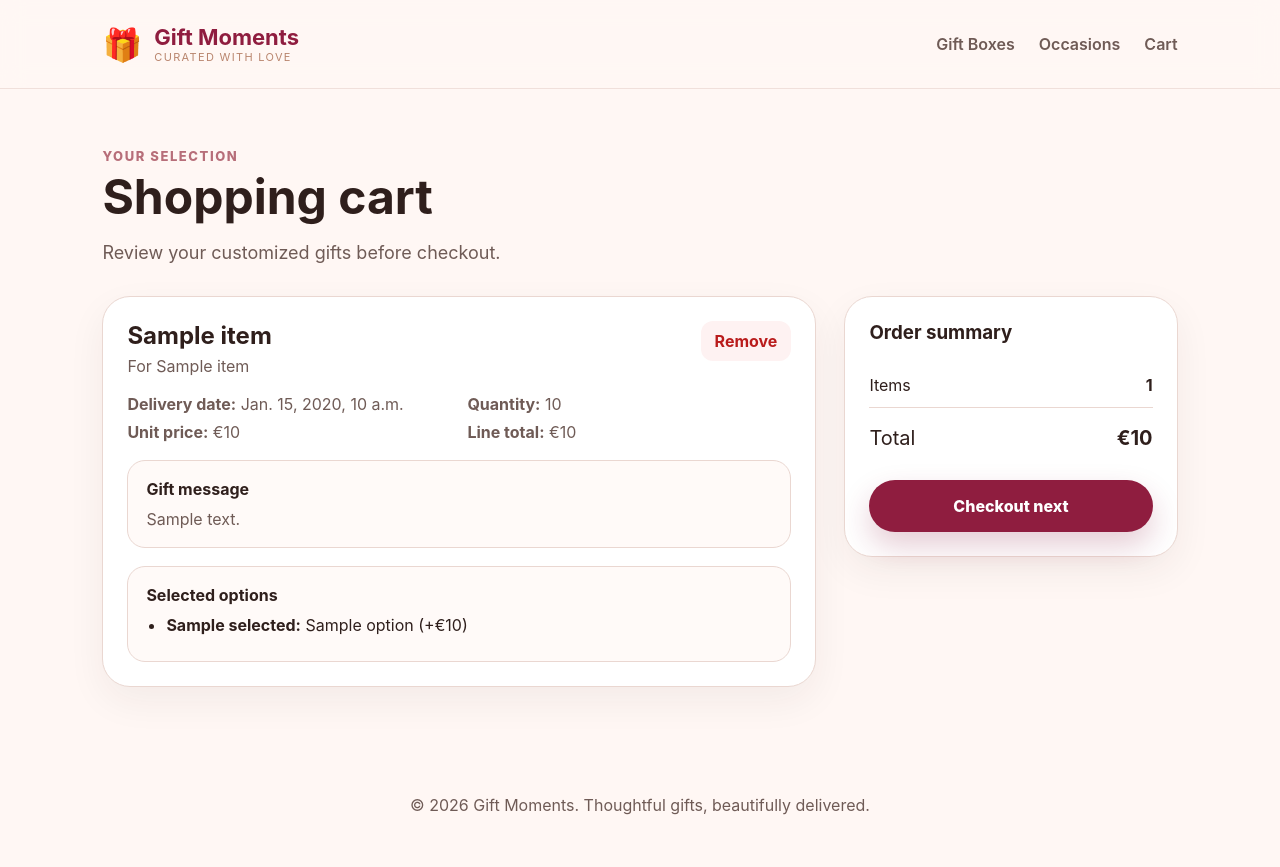
After one commit to bkocii/gift-moments, a Django app: template templates/orders/cart.html in a window 1280 px wide. The commit adds this page. Run offline with Django 3.2, Linux system fonts and the light colour scheme; the template is opened without the code that fills it: most values are stand-ins (such as "Sample title", 1, 10 or a date in 2020).

Commit message:
Add session cart and cart page

```diff
--- a/config/urls.py
+++ b/config/urls.py
@@ -9,6 +9,7 @@ urlpatterns = [
     path("admin/", admin.site.urls),
     path("", home, name="home"),
     path("", include("catalog.urls")),
+    path("", include("orders.urls")),
 ]
 
 if settings.DEBUG:
--- a/static/css/site.css
+++ b/static/css/site.css
@@ -767,3 +767,153 @@ a {
         flex-direction: column;
     }
 }
+
+.cart-page {
+    padding: 56px 8%;
+}
+
+.cart-layout {
+    display: grid;
+    grid-template-columns: minmax(0, 1.5fr) minmax(280px, 0.7fr);
+    gap: 28px;
+    align-items: start;
+}
+
+.cart-items {
+    display: grid;
+    gap: 22px;
+}
+
+.cart-card {
+    background: white;
+    border: 1px solid var(--border);
+    border-radius: 28px;
+    padding: 24px;
+    box-shadow: 0 14px 38px rgba(47, 31, 28, 0.06);
+}
+
+.cart-card-head {
+    display: flex;
+    justify-content: space-between;
+    gap: 16px;
+    align-items: start;
+}
+
+.cart-card-head h3 {
+    margin: 0 0 6px;
+    font-size: 24px;
+}
+
+.cart-card-head p {
+    margin: 0;
+    color: var(--muted);
+}
+
+.remove-btn {
+    border: 0;
+    background: #fef2f2;
+    color: #b91c1c;
+    padding: 10px 14px;
+    border-radius: 12px;
+    font: inherit;
+    font-weight: 700;
+    cursor: pointer;
+}
+
+.cart-meta {
+    display: grid;
+    grid-template-columns: repeat(2, minmax(0, 1fr));
+    gap: 8px 16px;
+    margin-top: 18px;
+    color: var(--muted);
+}
+
+.cart-meta p {
+    margin: 0;
+}
+
+.cart-message-box,
+.cart-options {
+    margin-top: 18px;
+    padding: 18px;
+    border-radius: 18px;
+    background: #fffaf8;
+    border: 1px solid var(--border);
+}
+
+.cart-message-box strong,
+.cart-options h4 {
+    display: block;
+    margin: 0 0 10px;
+}
+
+.cart-message-box p {
+    margin: 0;
+    color: var(--muted);
+}
+
+.cart-options ul {
+    margin: 0;
+    padding-left: 20px;
+}
+
+.cart-options li {
+    margin: 8px 0;
+}
+
+.cart-summary {
+    background: white;
+    border: 1px solid var(--border);
+    border-radius: 28px;
+    padding: 24px;
+    box-shadow: 0 14px 38px rgba(47, 31, 28, 0.06);
+    position: sticky;
+    top: 100px;
+}
+
+.cart-summary h3 {
+    margin-top: 0;
+}
+
+.summary-row {
+    display: flex;
+    justify-content: space-between;
+    gap: 16px;
+    padding: 12px 0;
+    border-bottom: 1px solid var(--border);
+}
+
+.summary-row.total {
+    font-size: 20px;
+    border-bottom: 0;
+    padding-top: 18px;
+}
+
+.summary-btn {
+    width: 100%;
+    margin-top: 18px;
+}
+
+@media (max-width: 900px) {
+    .cart-page {
+        padding: 40px 6%;
+    }
+
+    .cart-layout {
+        grid-template-columns: 1fr;
+    }
+
+    .cart-summary {
+        position: static;
+    }
+}
+
+@media (max-width: 640px) {
+    .cart-meta {
+        grid-template-columns: 1fr;
+    }
+
+    .cart-card-head {
+        flex-direction: column;
+    }
+}
--- a/templates/base.html
+++ b/templates/base.html
@@ -19,9 +19,9 @@
         </a>
 
         <nav class="site-nav">
-            <a href="#">Gift Boxes</a>
-            <a href="#">Build Your Own</a>
-            <a href="#">Occasions</a>
+            <a href="{% url 'home' %}#gift-boxes">Gift Boxes</a>
+            <a href="{% url 'home' %}#gift-boxes">Occasions</a>
+            <a href="{% url 'orders:cart' %}">Cart</a>
         </nav>
     </header>
 
--- /dev/null
+++ b/templates/orders/cart.html
@@ -0,0 +1,104 @@
+{% extends "base.html" %}
+
+{% block title %}Your Cart | Gift Moments{% endblock %}
+
+{% block content %}
+<section class="cart-page">
+    <div class="section-header">
+        <span class="eyebrow">Your selection</span>
+        <h2>Shopping cart</h2>
+        <p>Review your customized gifts before checkout.</p>
+    </div>
+
+    {% if cart_items %}
+        <div class="cart-layout">
+            <div class="cart-items">
+                {% for item in cart_items %}
+                    <article class="cart-card">
+                        <div class="cart-card-head">
+                            <div>
+                                <h3>{{ item.name }}</h3>
+                                <p>For {{ item.recipient_name }}</p>
+                            </div>
+
+                            <form method="post" action="{% url 'orders:cart_remove' forloop.counter0 %}">
+                                {% csrf_token %}
+                                <button type="submit" class="remove-btn">Remove</button>
+                            </form>
+                        </div>
+
+                        <div class="cart-meta">
+                            <p><strong>Delivery date:</strong> {{ item.delivery_date }}</p>
+                            <p><strong>Quantity:</strong> {{ item.quantity }}</p>
+                            <p><strong>Unit price:</strong> €{{ item.unit_price }}</p>
+                            <p><strong>Line total:</strong> €{{ item.line_total }}</p>
+                        </div>
+
+                        {% if item.gift_message %}
+                            <div class="cart-message-box">
+                                <strong>Gift message</strong>
+                                <p>{{ item.gift_message }}</p>
+                            </div>
+                        {% endif %}
+
+                        {% if item.selected_options %}
+                            <div class="cart-options">
+                                <h4>Selected options</h4>
+                                <ul>
+                                    {% for selected in item.selected_options %}
+                                        <li>
+                                            <strong>{{ selected.group_name }}:</strong>
+
+                                            {% if selected.is_multiple %}
+                                                <ul>
+                                                    {% for option in selected.options %}
+                                                        <li>
+                                                            {{ option.name }}
+                                                            {% if option.price_delta != "0.00" and option.price_delta != "0" %}
+                                                                ({% if option.price_delta|first != "-" %}+{% endif %}€{{ option.price_delta }})
+                                                            {% endif %}
+                                                        </li>
+                                                    {% endfor %}
+                                                </ul>
+                                            {% else %}
+                                                {% if selected.option %}
+                                                    {{ selected.option.name }}
+                                                    {% if selected.option.price_delta != "0.00" and selected.option.price_delta != "0" %}
+                                                        ({% if selected.option.price_delta|first != "-" %}+{% endif %}€{{ selected.option.price_delta }})
+                                                    {% endif %}
+                                                {% else %}
+                                                    None
+                                                {% endif %}
+                                            {% endif %}
+                                        </li>
+                                    {% endfor %}
+                                </ul>
+                            </div>
+                        {% endif %}
+                    </article>
+                {% endfor %}
+            </div>
+
+            <aside class="cart-summary">
+                <h3>Order summary</h3>
+                <div class="summary-row">
+                    <span>Items</span>
+                    <strong>{{ cart_items|length }}</strong>
+                </div>
+                <div class="summary-row total">
+                    <span>Total</span>
+                    <strong>€{{ cart_total }}</strong>
+                </div>
+
+                <a href="#" class="btn btn-primary summary-btn">Checkout next</a>
+            </aside>
+        </div>
+    {% else %}
+        <div class="empty-state">
+            <h3>Your cart is empty</h3>
+            <p>Add a curated gift box to begin your order.</p>
+            <a href="{% url 'home' %}#gift-boxes" class="btn btn-secondary">Browse gifts</a>
+        </div>
+    {% endif %}
+</section>
+{% endblock %}
```
Also changed, not shown: catalog/forms.py (+10 -0 lines), catalog/tests/test_views.py (+10 -9 lines), catalog/views.py (+48 -16 lines), orders/cart.py (added, +39 -0 lines), orders/tests/test_cart_views.py (added, +127 -0 lines), orders/urls.py (added, +10 -0 lines), orders/views.py (+23 -1 lines), templates/catalog/gift_detail.html (+9 -58 lines), orders/tests/__init__.py (added).
